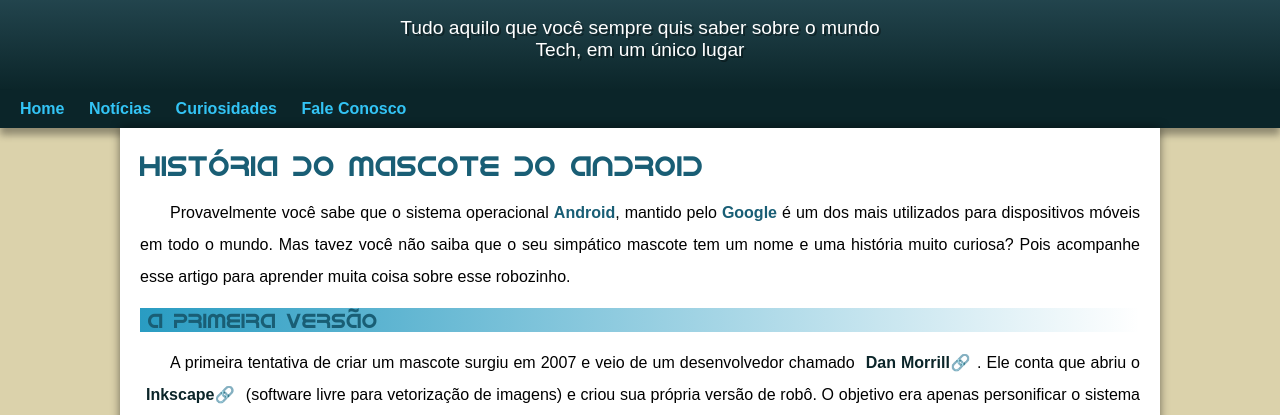
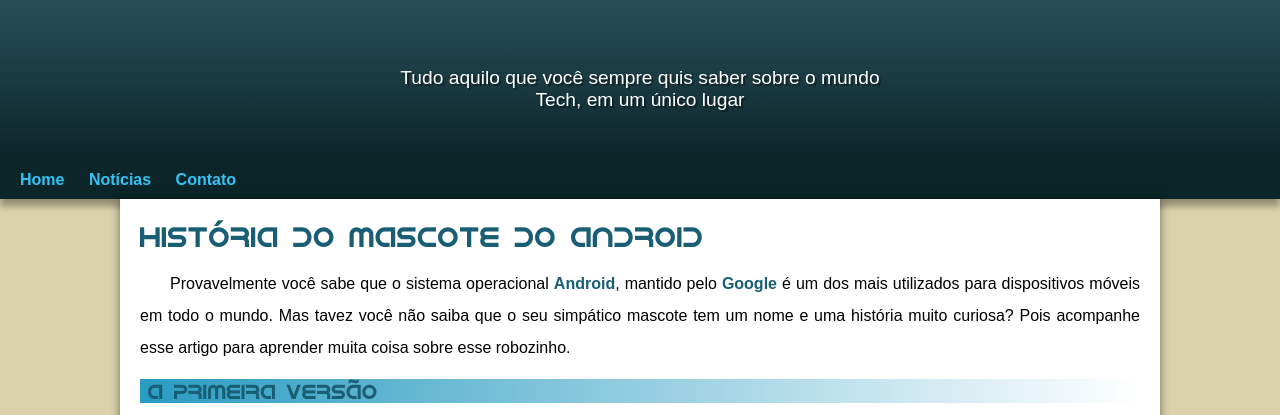
Before and after one commit to FelipeLuzzatto/projeto-android, a plain HTML site: page index.html in a window 1280 px wide. Shown: the part 100-515 px from the top of the page. Drawn offline with Linux system fonts and the light colour scheme.

Commit message:
Problema de padding corrigido

```diff
--- a/estilo/style.css
+++ b/estilo/style.css
@@ -60,7 +60,7 @@ header > p {
     padding-right: 10px;
     padding-left: 10px;
     margin: auto;
-    margin-bottom: 20px;
+    padding: 50px;
     text-shadow: 2px 2px 0px rgba(0, 0, 0, 0.37)
 }
 
--- a/index.html
+++ b/index.html
@@ -15,8 +15,7 @@
     <nav>
         <a href="#">Home</a>
         <a href="#">Notícias</a>
-        <a href="#">Curiosidades</a>
-        <a href="#">Fale Conosco</a>
+        <a href="#">Contato</a>
     </nav>
     <main>
         <article>
```
